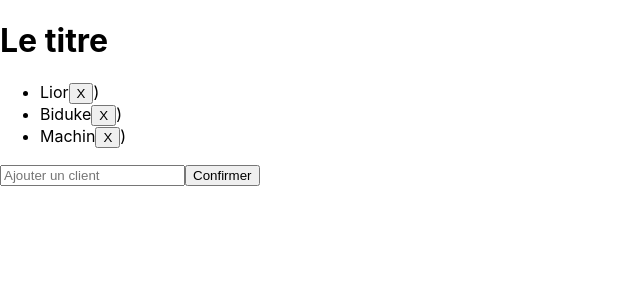
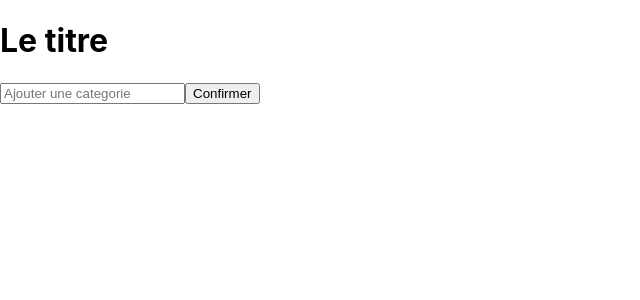
Before and after one commit to mattjrbain/myReact, a React (Create React App) app: page / in a window 1280 px wide. Shown: the top 300 px of the page, without its empty margins (0-640 px from the left). Built offline with nearby package versions, Linux system fonts and the light colour scheme.

Commit message:
Premiers pas en React

```diff
--- /dev/null
+++ b/src/Categorie.js
@@ -0,0 +1,23 @@
+// eslint-disable-next-line no-unused-vars
+import React, {Component} from "react";
+
+function Categorie(props) {
+
+        const details = props.details;
+        const onDelete = props.onDelete;
+        //Peut s'écrire:
+        // const {details, onDelete} = this.props;
+
+        return (
+
+                    <li key={details.id}>
+                            {details.id} -> {details.libelle}
+                            <button onClick={() => onDelete(details.id)}>X</button>
+                            )
+                    </li>
+
+        );
+
+}
+
+export default Categorie;
--- /dev/null
+++ b/src/CategorieForm.js
@@ -0,0 +1,32 @@
+import React, {Component} from "react";
+
+class CategorieForm extends Component{
+    state = {
+        newLibelle: ''
+    };
+
+    handleChange = (event) => {
+        const value = event.currentTarget.value;
+        this.setState({ newLibelle: value});
+    };
+
+    handleSubmit = (event) => {
+        event.preventDefault();
+        const id = -1;
+        const libelle = this.state.newLibelle;
+
+        this.props.onCategorieAdd({id, libelle});
+
+        this.setState({newLibelle: ""})
+    };
+
+
+    render() {
+        return <form onSubmit={this.handleSubmit}>
+            <input value={this.state.newLibelle} onChange={this.handleChange} type="text" placeholder="Ajouter une categorie"/>
+            <button>Confirmer</button>
+        </form>;
+    }
+}
+
+export default CategorieForm;
--- a/src/Client.js
+++ /dev/null
@@ -1,21 +0,0 @@
-// eslint-disable-next-line no-unused-vars
-import React, {Component} from "react";
-
-function Client(props) {
-
-        const details = props.details;
-        const onDelete = props.onDelete;
-        //Peut s'écrire:
-        // const {details, onDelete} = this.props;
-
-        return (
-            <li>
-                {details.nom}
-                <button onClick={() => onDelete(details.id)}>X</button>
-                )
-            </li>
-        );
-
-}
-
-export default Client;
--- a/src/ClientForm.js
+++ /dev/null
@@ -1,32 +0,0 @@
-import React, {Component} from "react";
-
-class ClientForm extends Component{
-    state = {
-        nouveauClient: ''
-    };
-
-    handleChange = (event) => {
-        const value = event.currentTarget.value;
-        this.setState({ nouveauClient: value});
-    };
-
-    handleSubmit = (event) => {
-        event.preventDefault();
-        const id = new Date().getTime();
-        const nom = this.state.nouveauClient;
-
-        this.props.onClientAdd({id, nom});
-
-        this.setState({nouveauClient: ""})
-    };
-
-
-    render() {
-        return <form onSubmit={this.handleSubmit}>
-            <input value={this.state.nouveauClient}  onChange={this.handleChange} type="text" placeholder="Ajouter un client"/>
-            <button>Confirmer</button>
-        </form>;
-    }
-}
-
-export default ClientForm;
--- a/src/index.js
+++ b/src/index.js
@@ -3,35 +3,48 @@ import ReactDOM from 'react-dom';
 import './index.css';
 // import App from './App';
 import * as serviceWorker from './serviceWorker';
-import Client from "./Client";
-import ClientForm from "./ClientForm";
+import Categorie from "./Categorie";
+import CategorieForm from "./CategorieForm";
 
 class App extends React.Component {
 
 
 
     state = {
-        clients: [
-            {id: 1, nom: "Lior"},
-            {id: 2, nom: "Biduke"},
-            {id: 3, nom: "Machin"},
-        ]
+        categories: [],
+        count: 0
     };
 
     handleDelete = (id) => {
-        const clients = this.state.clients.slice();
-        const index = clients.findIndex(client => client.id === id);
+        const categories = this.state.categories.slice();
+        const index = categories.findIndex(categorie => categorie.id === id);
 
 
-        clients.splice(index, 1);
-        this.setState({clients: clients});
+        categories.splice(index, 1);
+        this.setState({categories: categories});
     };
 
-    handleAdd = client => {
-        const clients = this.state.clients.slice();
-        clients.push(client);
+    handleAdd = categorie => {
+        let count = this.state.count;
+        count += 1;
+        categorie.id = count;
 
-        this.setState({clients: clients});
+        const categories = this.state.categories.slice();
+
+        let dejala = categories.filter(function (cat) {
+           return cat.libelle === categorie.libelle;
+        });
+
+        if (dejala.length === 0){
+            console.log(categories);
+            categories.push(categorie);
+
+            this.setState({count: count});
+
+            this.setState({categories: categories});
+        }else {
+            console.log("Existe déjà.");
+        }
     };
 
 
@@ -43,11 +56,11 @@ class App extends React.Component {
             <div>
                 <h1>{title}</h1>
                 <ul>
-                    {this.state.clients.map(client => (
-                        <Client details={client} onDelete={this.handleDelete}/>
+                    {this.state.categories.map(categorie => (
+                        <Categorie details={categorie} onDelete={this.handleDelete}/>
                     ))}
                 </ul>
-                <ClientForm onClientAdd={this.handleAdd}/>
+                <CategorieForm onCategorieAdd={this.handleAdd}/>
             </div>
         )
     }
```
